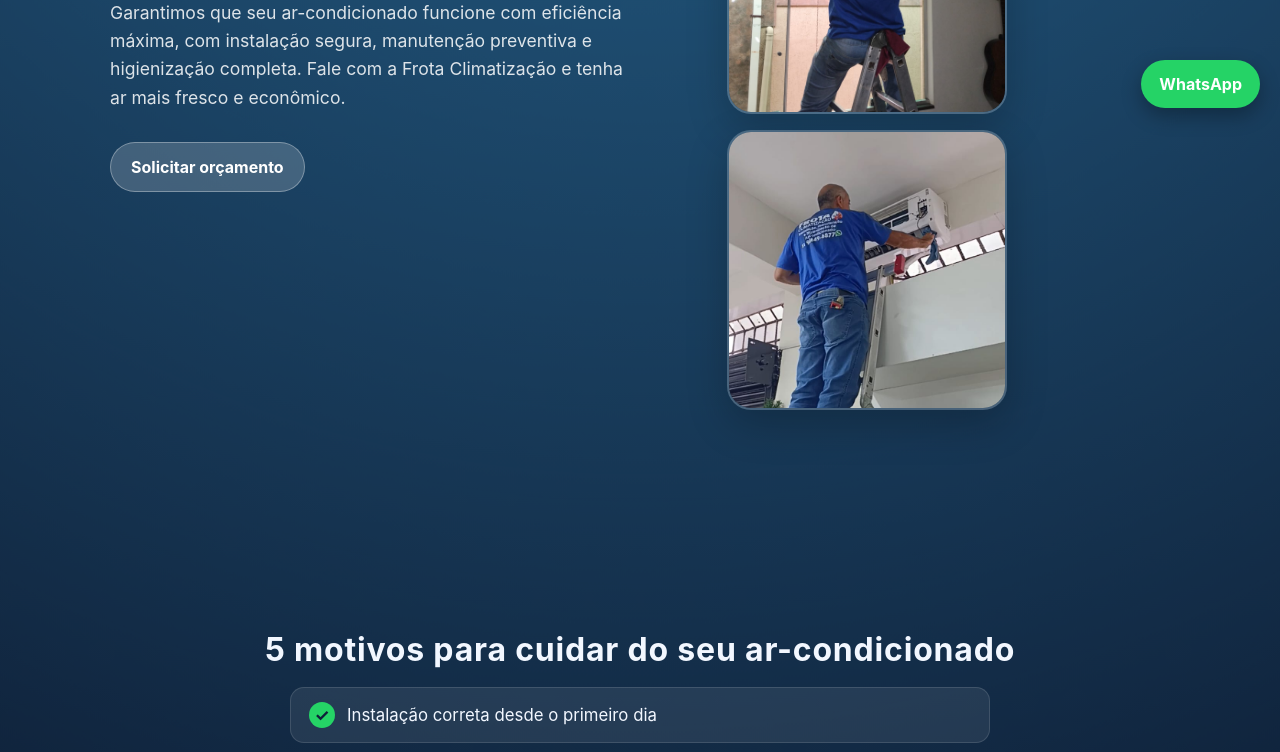
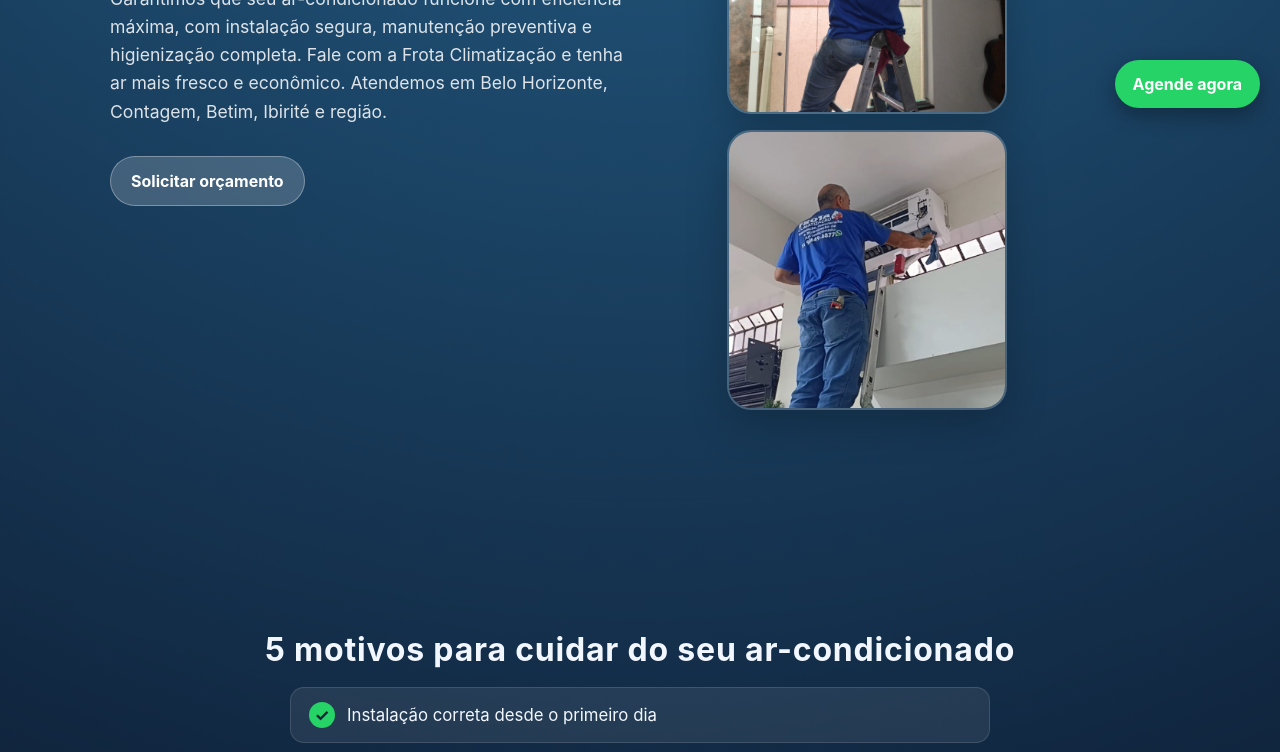
Before and after one commit to BrunoXaviers/landing-page-frota-climatizacao, a plain HTML site: page index.html in a window 1280 px wide. Shown: the part 672-1424 px from the top of the page. Drawn offline with Linux system fonts and the light colour scheme.

Commit message:
Consertando textos

```diff
--- a/index.html
+++ b/index.html
@@ -31,6 +31,7 @@
             Garantimos que seu ar-condicionado funcione com eficiência máxima, com
             instalação segura, manutenção preventiva e higienização completa.
             Fale com a Frota Climatização e tenha ar mais fresco e econômico.
+            Atendemos em Belo Horizonte, Contagem, Betim, Ibirité e região.
           </p>
           <a class="btn btn-secondary" href="https://wa.me/5531986496877?text=Olá,%20quero%20um%20orçamento%20para%20ar-condicionado" target="_blank" rel="noopener">
             Solicitar orçamento
@@ -109,7 +110,7 @@
             qualidade para sua tranquilidade.
           </p>
           <a class="btn btn-primary" href="https://wa.me/5531986496877?text=Olá,%20quero%20um%20orçamento%20para%20ar-condicionado" target="_blank" rel="noopener">
-            Fazer orçamento
+            Faça já seu orçamento!
           </a>
         </div>
       </section>
@@ -136,7 +137,7 @@
       </div>
     </footer>
 
-    <a href="https://wa.me/5531986496877" class="whatsapp-float" target="_blank">WhatsApp</a>
+    <a href="https://wa.me/5531986496877" class="whatsapp-float" target="_blank">Agende agora</a>
 
     <script src="./assets/js/main.js"></script>
   </body>
```
